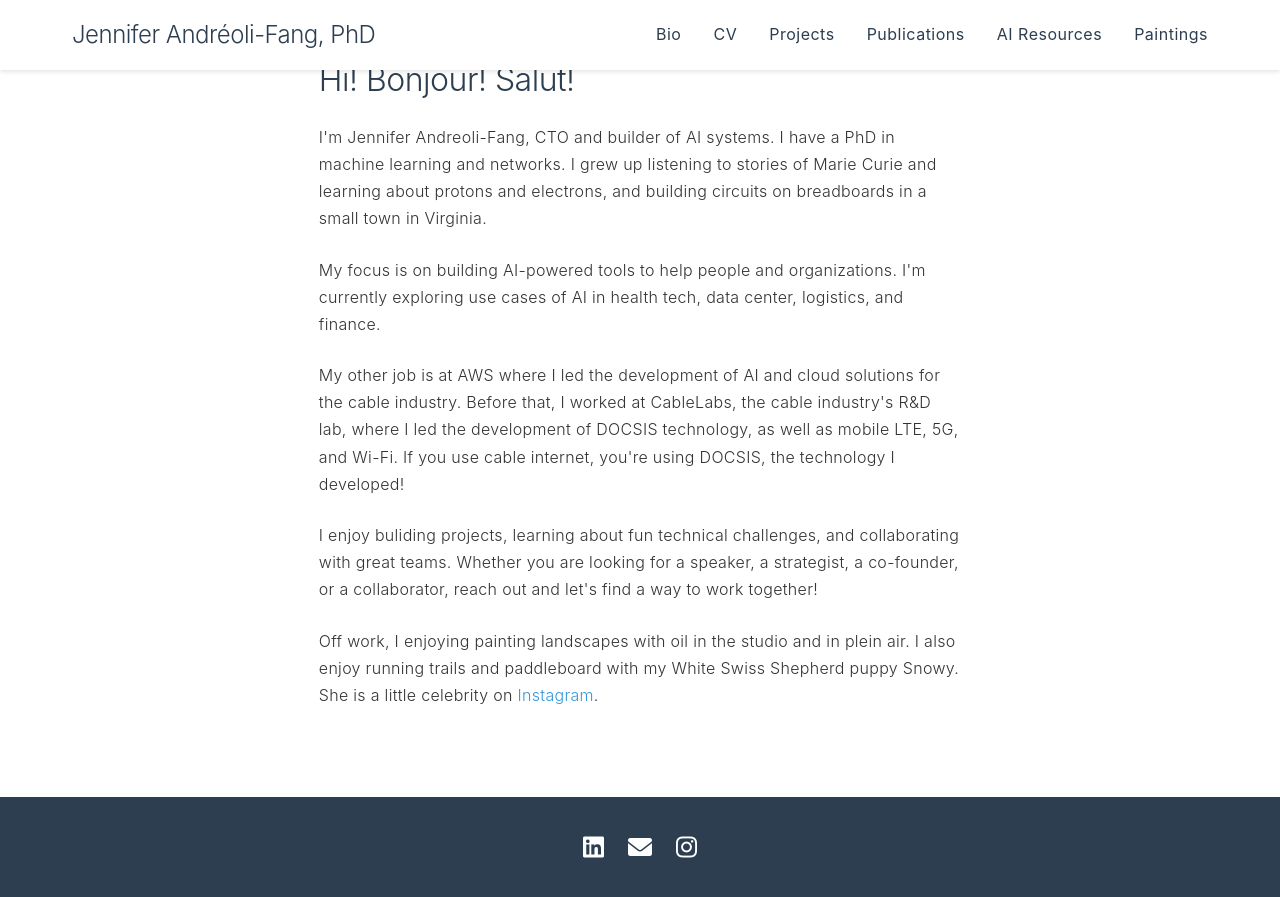
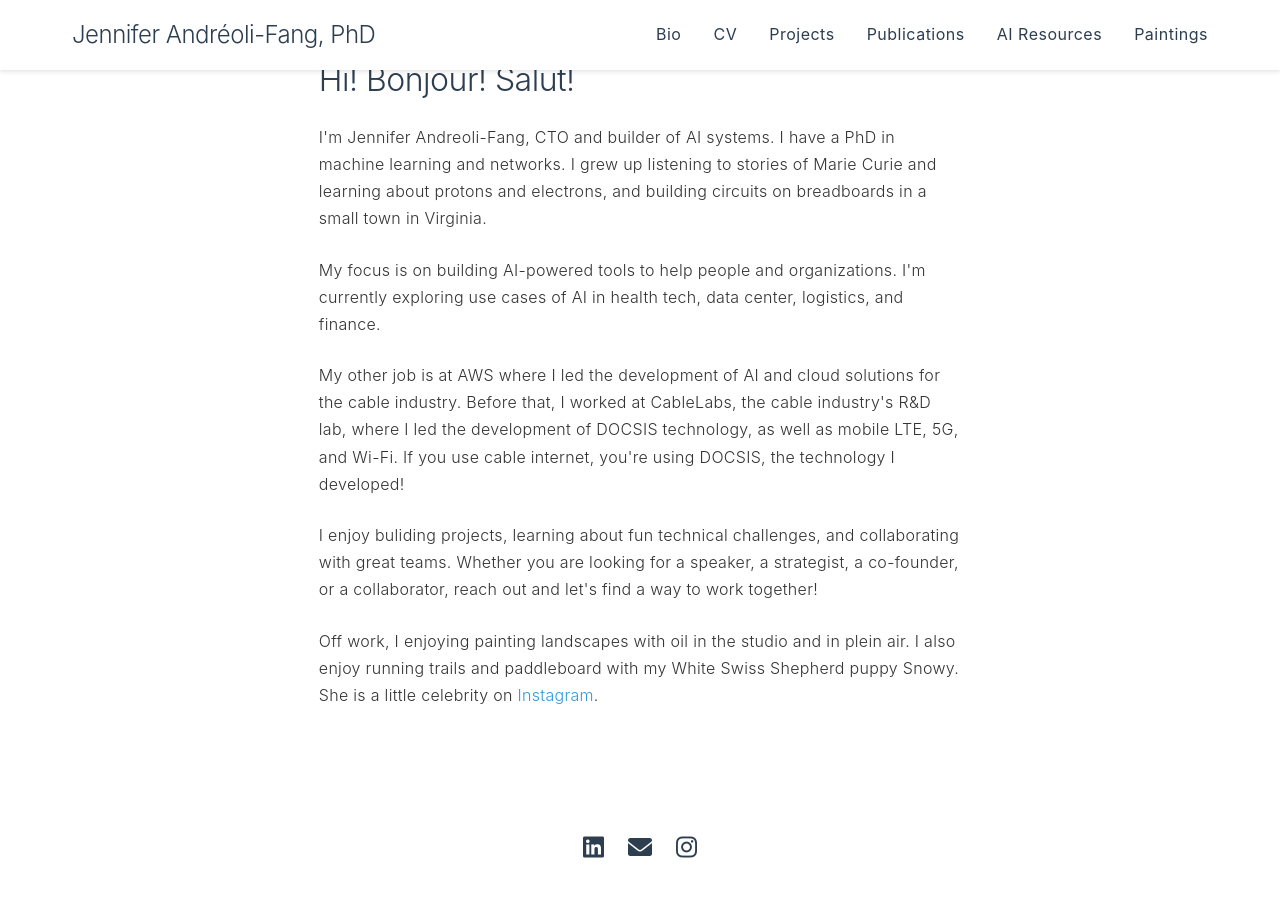
Before and after one commit to nextjen-ai/nextjen-ai.github.io, a Jekyll site: the page built from index.html, in a window 1280 px wide and 900 px high, scrolled down 486 px. Shown: the top 897 px of the window. Built offline with Jekyll 4.4.1, drawn with Linux system fonts in a browser that asks for light colours.

Commit message:
style(css): update footer to match main content background
- Change footer background from dark to white to match main content area
- Update footer text and social icons to primary color for better contrast
- Improve visual consistency with seamless background flow throughout site
- Update README with footer styling changes

```diff
--- a/assets/css/main.css
+++ b/assets/css/main.css
@@ -77,8 +77,8 @@ body {
 
 /* Footer */
 .site-footer {
-    background-color: var(--primary-color);
-    color: var(--white);
+    background-color: var(--white);
+    color: var(--primary-color);
     padding: 2rem 0;
 }
 
@@ -95,7 +95,7 @@ body {
 }
 
 .social-links a {
-    color: var(--white);
+    color: var(--primary-color);
     font-size: 1.5rem;
     transition: color 0.3s ease;
 }
```
Also changed, not shown: README.md.
